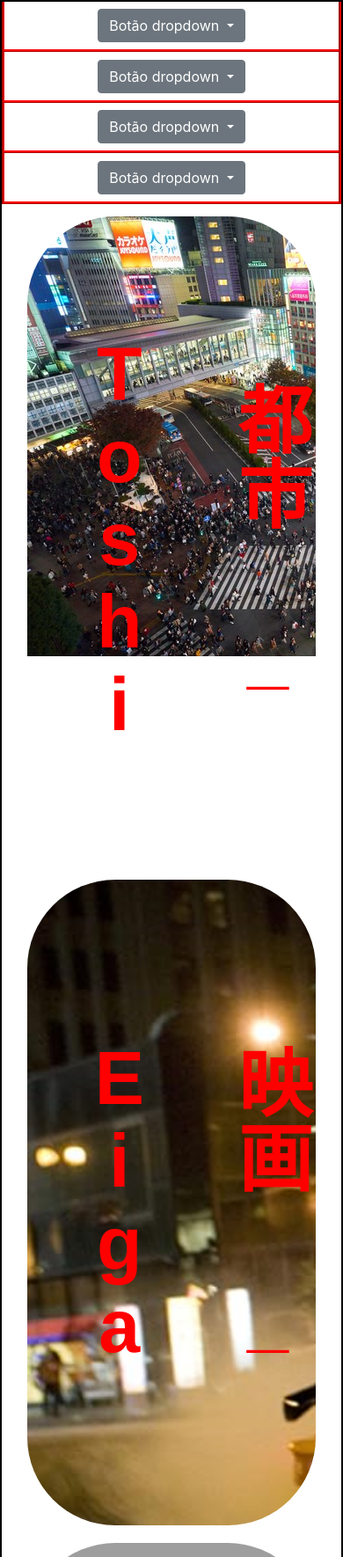
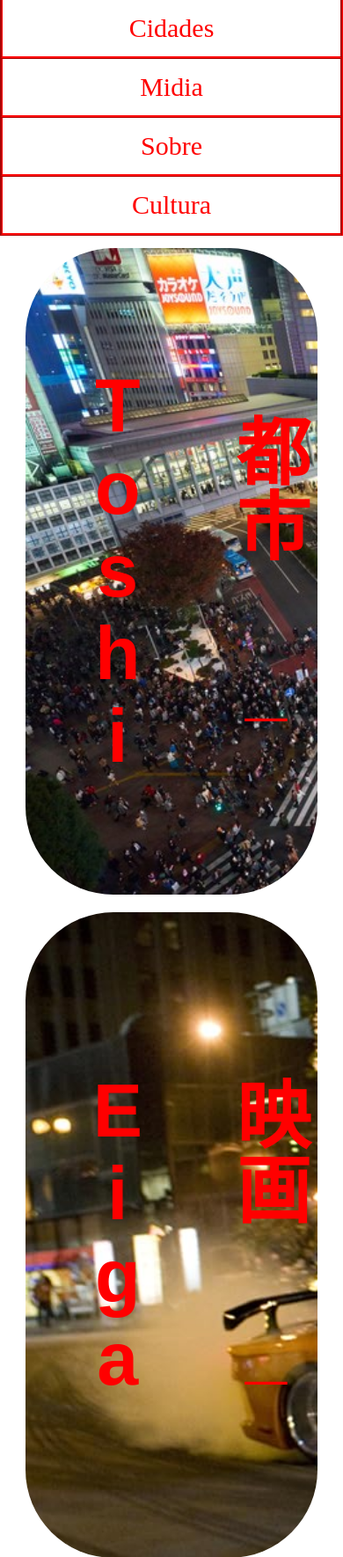
Before and after one commit to GUSTH01/VoltaAoMundo_Japao, a PHP site: page / in a window 390 px wide. Shown: the top 1770 px of the page at 88% size. Run offline with PHP 8.4, Linux system fonts and the light colour scheme; grey boxes are pictures that could not be loaded.

Commit message:
Criação footer e outras paginas

```diff
--- a/index.html
+++ b/index.html
@@ -7,55 +7,55 @@
     <link rel="stylesheet" href="japan.css">
     <title>Japão index</title>
 </head>
-<body class="">
+<body >
 
     <div class="container-fluid">
     <ul class=" row nav">
       <li class="colnav col-sm nav-link ">
         <div class="dropdown">
-          <button class="btn btn-secondary dropdown-toggle" type="button" id="dropdownMenuButton" data-toggle="dropdown" aria-haspopup="true" aria-expanded="false">
-            Botão dropdown
+          <button class="btnav" type="button" id="dropdownMenuButton" data-toggle="dropdown" aria-haspopup="true" aria-expanded="false">
+          Cidades
           </button>
-          <div class="dropdown-menu" aria-labelledby="dropdownMenuButton">
-            <a class="dropdown-item" href="#">Alguma ação</a>
-            <a class="dropdown-item" href="#">Outra ação</a>
-            <a class="dropdown-item" href="#">Alguma coisa aqui</a>
+          <div class="dropdown-menu menudrop" aria-labelledby="dropdownMenuButton">
+            <a class="dropdown-item dropitem" href="#">Tokyo</a>
+            <a class="dropdown-item dropitem" href="#">Outra ação</a>
+            <a class="dropdown-item dropitem" href="#">Alguma coisa aqui</a>
           </div>
         </div>
       </li>
         <li class="colnav col-sm nav-link ">
           <div class="dropdown">
-            <button class="btn btn-secondary dropdown-toggle" type="button" id="dropdownMenuButton" data-toggle="dropdown" aria-haspopup="true" aria-expanded="false">
-              Botão dropdown
+            <button class="btnav " type="button" id="dropdownMenuButton" data-toggle="dropdown" aria-haspopup="true" aria-expanded="false">
+            Midia
             </button>
-            <div class="dropdown-menu" aria-labelledby="dropdownMenuButton">
-              <a class="dropdown-item" href="#">Alguma ação</a>
-              <a class="dropdown-item" href="#">Outra ação</a>
-              <a class="dropdown-item" href="#">Alguma coisa aqui</a>
+            <div class="dropdown-menu menudrop " aria-labelledby="dropdownMenuButton">
+              <a class="dropdown-item dropitem" href="#">Alguma ação</a>
+              <a class="dropdown-item dropitem" href="#">Outra ação</a>
+              <a class="dropdown-item dropitem" href="#">Alguma coisa aqui</a>
             </div>
           </div>
         </li>
         <li class="colnav col-sm  nav-link">
           <div class="dropdown">
-            <button class="btn btn-secondary dropdown-toggle" type="button" id="dropdownMenuButton" data-toggle="dropdown" aria-haspopup="true" aria-expanded="false">
-              Botão dropdown
+            <button class="btnav" type="button" id="dropdownMenuButton" data-toggle="dropdown" aria-haspopup="true" aria-expanded="false">
+            Sobre
             </button>
-            <div class="dropdown-menu" aria-labelledby="dropdownMenuButton">
-              <a class="dropdown-item" href="#">Alguma ação</a>
-              <a class="dropdown-item" href="#">Outra ação</a>
-              <a class="dropdown-item" href="#">Alguma coisa aqui</a>
+            <div class="dropdown-menu menudrop" aria-labelledby="dropdownMenuButton">
+              <a class="dropdown-item dropitem" href="#">Alguma ação</a>
+              <a class="dropdown-item dropitem" href="#">Outra ação</a>
+              <a class="dropdown-item dropitem" href="#">Alguma coisa aqui</a>
             </div>
           </div>
         </li>
         <li class="colnav col-sm nav-link ">
           <div class="dropdown">
-            <button class="btn btn-secondary dropdown-toggle" type="button" id="dropdownMenuButton" data-toggle="dropdown" aria-haspopup="true" aria-expanded="false">
-              Botão dropdown
+            <button class="btnav" type="button" id="dropdownMenuButton" data-toggle="dropdown" aria-haspopup="true" aria-expanded="false">
+            Cultura
             </button>
-            <div class="dropdown-menu" aria-labelledby="dropdownMenuButton">
-              <a class="dropdown-item" href="#">Alguma ação</a>
-              <a class="dropdown-item" href="#">Outra ação</a>
-              <a class="dropdown-item" href="#">Alguma coisa aqui</a>
+            <div class="dropdown-menu menudrop" aria-labelledby="dropdownMenuButton">
+              <a class="dropdown-item dropitem" href="#">Alguma ação</a>
+              <a class="dropdown-item dropitem" href="#">Outra ação</a>
+              <a class="dropdown-item dropitem" href="#">Alguma coisa aqui</a>
             </div>
           </div>
         </li>
@@ -64,29 +64,26 @@
       <div class="contpanos container-fluid">
         <div class="row p-1">
             <div class="panos pan1 col-md">
-                <p class="vertical-text">都市 _ Toshi</p><!--cidade-->
+                <a href="cidades.html" class="vertical-text">都市 _ Toshi</a><!--cidade-->
             </div>
             <div class="panos pan2 col-md">
-                <p class="vertical-text">映画 _ Eiga</p><!--Filmes-->
+                <a href="filmes.html" class="vertical-text">映画 _ Eiga</a><!--Filmes-->
             </div>
             <div class="panos pan3 col-md">
-                <p class="vertical-text">について _ Nitsuite</p><!--Sobre-->
+                <a href="sobre.html" class="vertical-text">について _ Nitsuite</a><!--Sobre-->
             </div>
             <div class="panos pan4 col-md">
-                <p class="vertical-text">文化 _ Bunka</p><!--Cultura-->
+                <a href="cultura.html" class="vertical-text">文化 _ Bunka</a><!--Cultura-->
             </div>
         </div>
     </div>
 
-
-
-
-
 </div>
 
 
-
-
+ <footer>
+    <h2 class="hfooter">JAPÃO - GUSTAVO</h2>
+ </footer>
 
 
     <script src="https://code.jquery.com/jquery-3.3.1.slim.min.js" integrity="sha384-q8i/X+965DzO0rT7abK41JStQIAqVgRVzpbzo5smXKp4YfRvH+8abtTE1Pi6jizo" crossorigin="anonymous"></script>
--- a/japan.css
+++ b/japan.css
@@ -1,14 +1,23 @@
-body{
-    border: 2px solid black;
+body,html{
+    margin: 0;
+    min-height: 100vh;
+    box-sizing: border-box;
+    padding: 0 !important;
 }
-
-.nav-link{
+h2{
+    margin: 0;
+}
+footer{
+    margin: 0;
+}
+.btnav{                                                                  /*///////////////////Nav////////////////////*/
+    all: initial;
     color: red;
-    font-size: x-large;
-}
-.nav-link:hover{
-    color: red;
-
+    font-size: 30px;
+    outline: none !important;
+    cursor: pointer;
+    margin: 2%;
+    user-select: none;
 }
 
 .colnav {
@@ -19,34 +28,50 @@
     border-right: none;
 }
 
+.menudrop{
+    border: 3px solid red;
+}
 
-.panos {
+.dropitem{
+    color: red;
+    font-size: 20px;
+}
+.dropitem:hover{
+    color: white;
+    background-color: red;
+}
+
+.panos {                                                                  /*//////////////////Body////////////////////*/
     margin: 10px;
-    height: auto; /* Define a altura da div como auto */
+    height: auto;
     border-style: ridge;
     border: none;
     border-radius: 100px;
-    overflow: hidden; /* Oculta o conteúdo que ultrapassa a área das divs */
-    padding: 20px; /* Adiciona um espaçamento interno para o texto */
+    overflow: hidden;
+    padding: 20px;
+    cursor: pointer;
 }
 
 .pan1 {
     background-image: url("imgpanos/timo-volz-DGsqL2j028E-unsplash.jpg");
     background-repeat: no-repeat;
+    background-size: cover;
 }
 
 .pan2 {
     background-image: url(imgpanos/filtokyo.jpg);
     background-repeat: no-repeat;
-    background-size: 200vh;
+    background-size: cover;
 }
 .pan3{
-    background-image: url(imgpanos/bandeira.jpg);
+    background-image: url(imgpanos/bandeira.png);
     background-repeat: no-repeat;
+    background-size: 100% 50%;
 }
 .pan4{
     background-image: url(imgpanos/culture.jpg) ;
-
+    background-repeat: no-repeat;
+    background-size: cover;
 }
 
 .vertical-text {
@@ -62,25 +87,35 @@
     line-height: 20vh;
     user-select: none;
 }
+.vertical-text:hover{
+    color: red;
+    text-decoration: none;
+}
 
-@keyframes unfold {
+.hfooter{
+    margin-top: 4%;
+    background-color: red;
+    text-align: center;
+    height: 50px;
+}
+
+@keyframes unfold {                                                       /*/////////////////Animaçoes/////////////////*/
     0% {
-        height: 0; /* Inicia com altura zero */
+        height: 0;
     }
     100% {
-        height: 87vh; /* Termina com a altura desejada */
+        height: 87vh;
     }
 }
 
 .panos {
-    animation: unfold 1s ease-out forwards; /* Aplica a animação unfold com duração de 1 segundo */
+    animation: unfold 1s ease-out forwards;
 }
 
 .panos:hover {
     transform: scale(1.02);
     box-shadow: 0 0 50px rgba(0, 0, 0, 0.5);
 }
-
 
 
 @media screen and (max-width: 676px) {
@@ -92,4 +127,10 @@
 
     }
 
+.menudrop{
+    width: 100vw;
+    transform: translateX(-15px);
+
 }
+
+}
```
Also changed, not shown: cidades.html (added, +13 -0 lines), cultura.html (added, +11 -0 lines), filmes.html (added, +11 -0 lines), sobre.html (added, +11 -0 lines).
